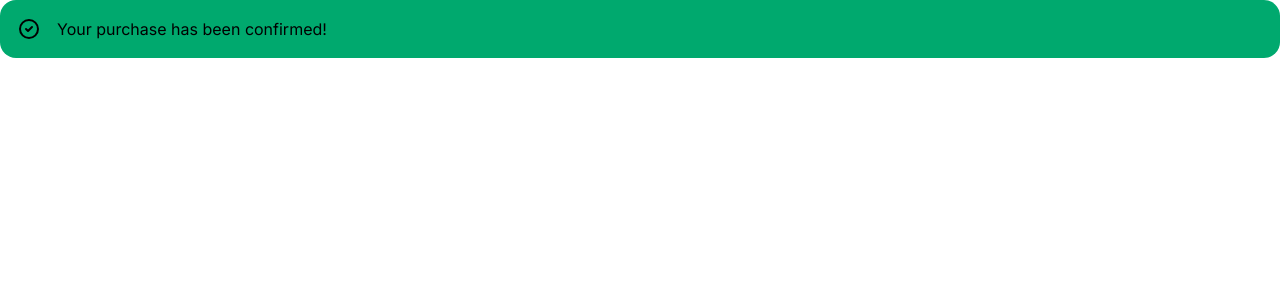
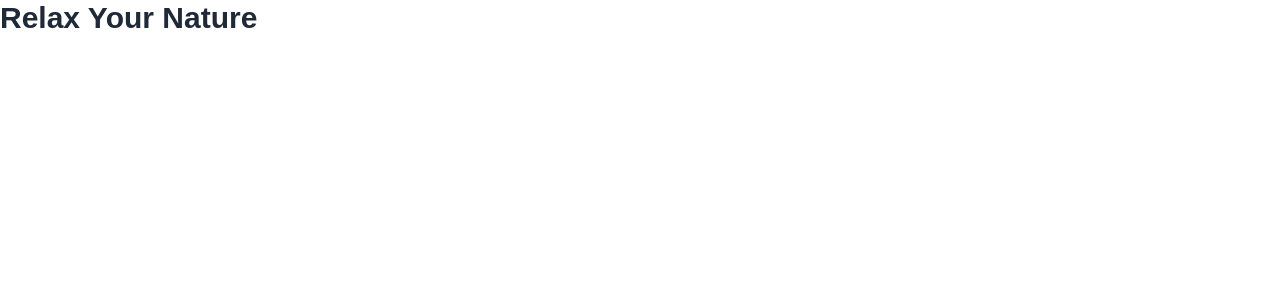
Before and after one commit to rezhariansyah/omahsabin, a Next.js app: page / in a window 1280 px wide. Shown: the top 300 px of the page. Built offline with nearby package versions, Linux system fonts and the light colour scheme.

Commit message:
[update] - page

```diff
--- a/app/page.tsx
+++ b/app/page.tsx
@@ -2,21 +2,8 @@ import Image from "next/image";
 
 export default function Home() {
   return (
-    <div role="alert" className="alert alert-success">
-      <svg
-        xmlns="http://www.w3.org/2000/svg"
-        className="stroke-current shrink-0 h-6 w-6"
-        fill="none"
-        viewBox="0 0 24 24"
-      >
-        <path
-          strokeLinecap="round"
-          strokeLinejoin="round"
-          strokeWidth="2"
-          d="M9 12l2 2 4-4m6 2a9 9 0 11-18 0 9 9 0 0118 0z"
-        />
-      </svg>
-      <span>Your purchase has been confirmed!</span>
+    <div>
+      <h2 className="font-jakarta font-bold text-3xl">Relax Your Nature</h2>
     </div>
   );
 }
```
